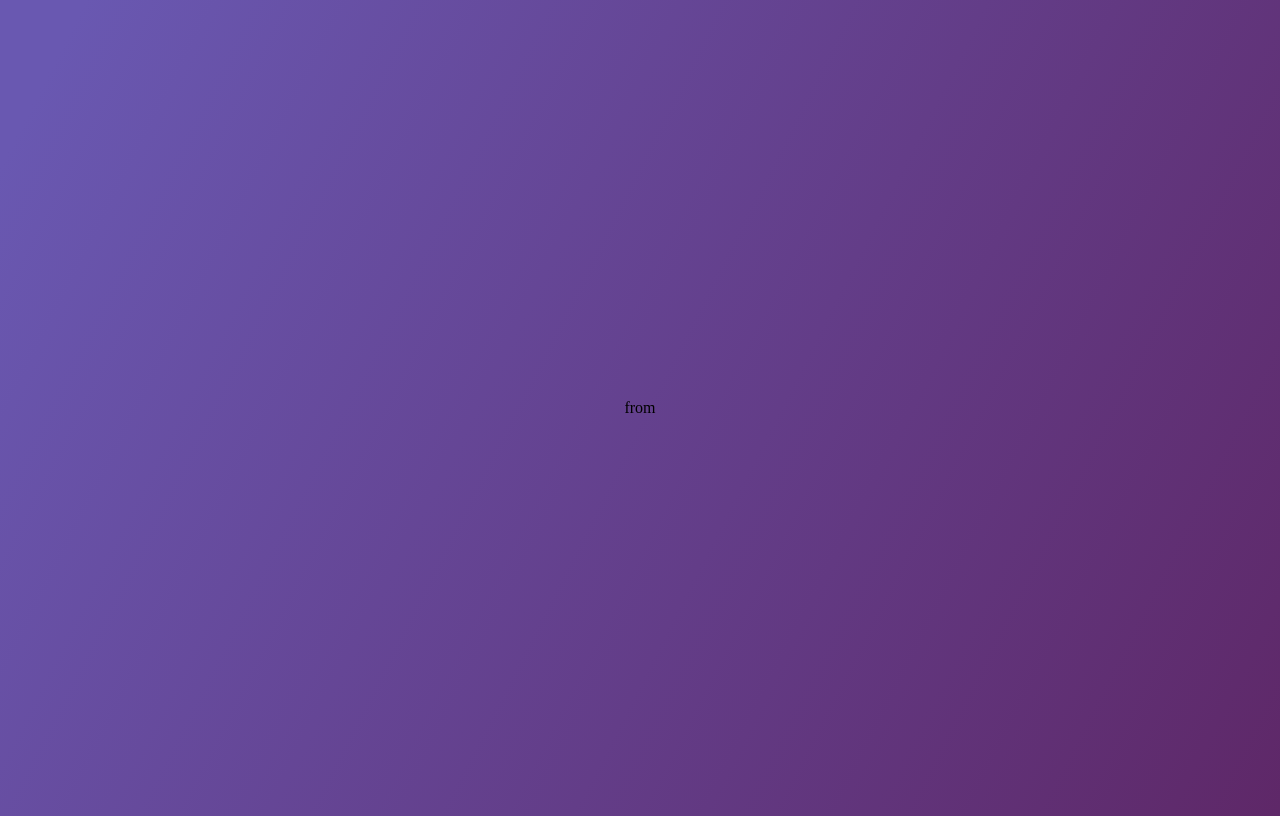
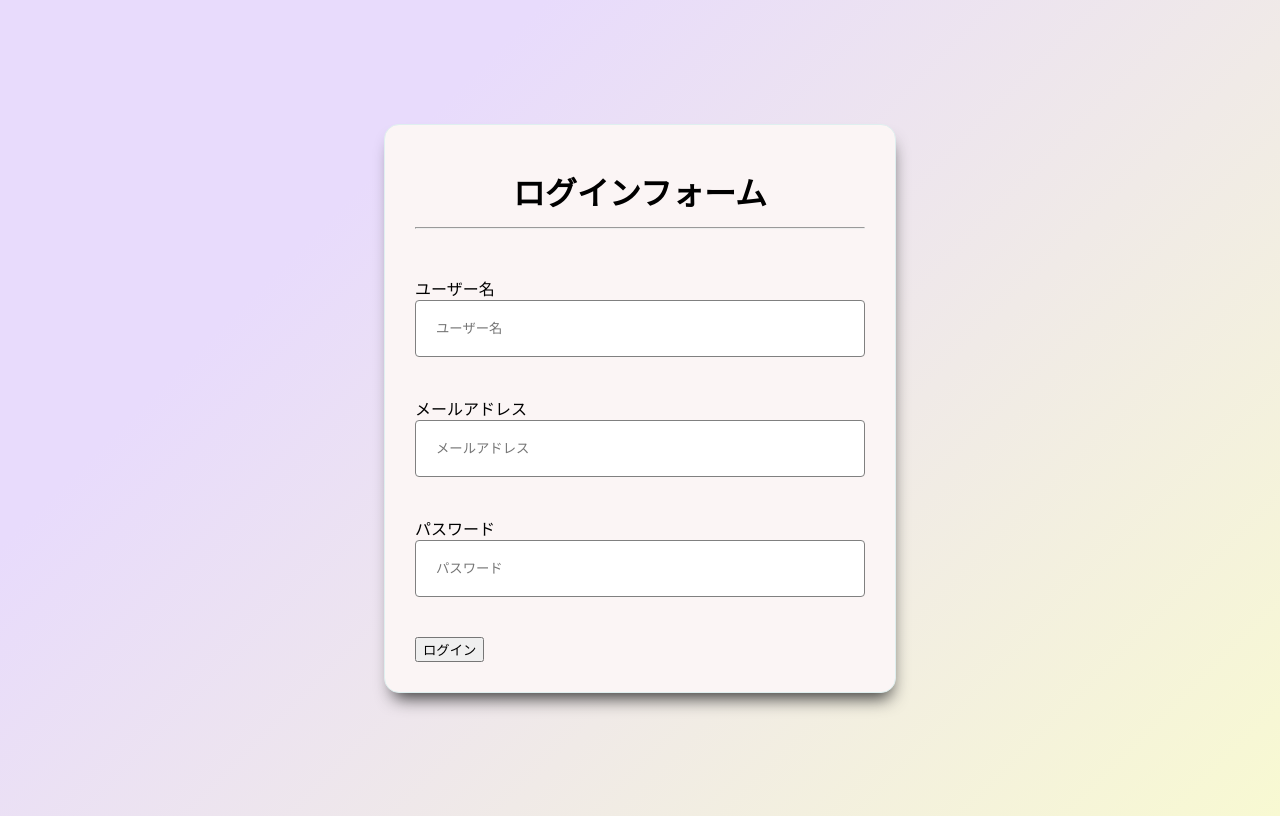
Before and after one commit to monstera3/login-form-youtube, a React (Create React App) app: page / in a window 1280 px wide. Built offline with nearby package versions, Linux system fonts and the light colour scheme.

Commit message:
add: 背景と基本の形作成

```diff
--- a/src/App.css
+++ b/src/App.css
@@ -1,12 +1,7 @@
 body {
   /* background-color: #9eb9cf; */
-  background: rgb(105, 88, 177);
-  background: linear-gradient(
-          117deg,
-          rgba(105, 88, 177, 1) 5%,
-          rgba(87, 30, 97, 0.9556197478991597) 100%
-  );
-  overflow-y: hidden;
+  background-color: #f8f9d2;
+  background-image: linear-gradient(315deg, #f8f9d2 0%, #e8dbfc 74%);
 }
 
 .formContainer {
@@ -23,36 +18,36 @@ h1 {
   margin: 13px 0;
 }
 
-/*.formContainer form {*/
-/*  width: 70%;*/
-/*  max-width: 450px;*/
-/*  border: 1px solid #dfefef;*/
-/*  padding: 30px;*/
-/*  border-radius: 10px;*/
-/*  background-color: #fbf5f5;*/
-/*  box-shadow: 2px 12px 17px -7px #383838;*/
-/*  border-radius: 15px;*/
-/*}*/
+.formContainer form {
+  width: 70%;
+  max-width: 450px;
+  border: 1px solid #dfefef;
+  padding: 30px;
+  border-radius: 10px;
+  background-color: #fbf5f5;
+  box-shadow: 2px 12px 17px -7px #383838;
+  border-radius: 15px;
+}
 
-/*.uiForm {*/
-/*  display: flex;*/
-/*  flex-direction: column;*/
-/*  align-items: center;*/
-/*  justify-content: space-evenly;*/
-/*  height: 400px;*/
-/*}*/
+.uiForm {
+  display: flex;
+  flex-direction: column;
+  align-items: center;
+  justify-content: space-evenly;
+  height: 400px;
+}
 
-/*.formField {*/
-/*  display: flex;*/
-/*  flex-direction: column;*/
-/*  width: 100%;*/
-/*}*/
+.formField {
+  display: flex;
+  flex-direction: column;
+  width: 100%;
+}
 
-/*.formField input {*/
-/*  border: 1px solid grey;*/
-/*  padding: 20px;*/
-/*  border-radius: 4px;*/
-/*}*/
+.formField input {
+  border: 1px solid grey;
+  padding: 20px;
+  border-radius: 4px;
+}
 
 /*.formField input:focus {*/
 /*  outline: none;*/
--- a/src/App.jsx
+++ b/src/App.jsx
@@ -4,7 +4,25 @@ import './App.css';
 function App() {
   return (
     <div className="formContainer">
-      from
+      <form>
+        <h1>ログインフォーム</h1>
+        <hr/>
+        <div className="uiForm">
+          <div className="formField">
+            <label>ユーザー名</label>
+            <input type="text" placeholder="ユーザー名" name="username"/>
+          </div>
+          <div className="formField">
+            <label>メールアドレス</label>
+            <input type="text" placeholder="メールアドレス" name="mailAddress"/>
+          </div>
+          <div className="formField">
+            <label>パスワード</label>
+            <input type="text" placeholder="パスワード" name="password"/>
+          </div>
+        </div>
+        <button className="submitButton">ログイン</button>
+      </form>
 
     </div>
   );
```
